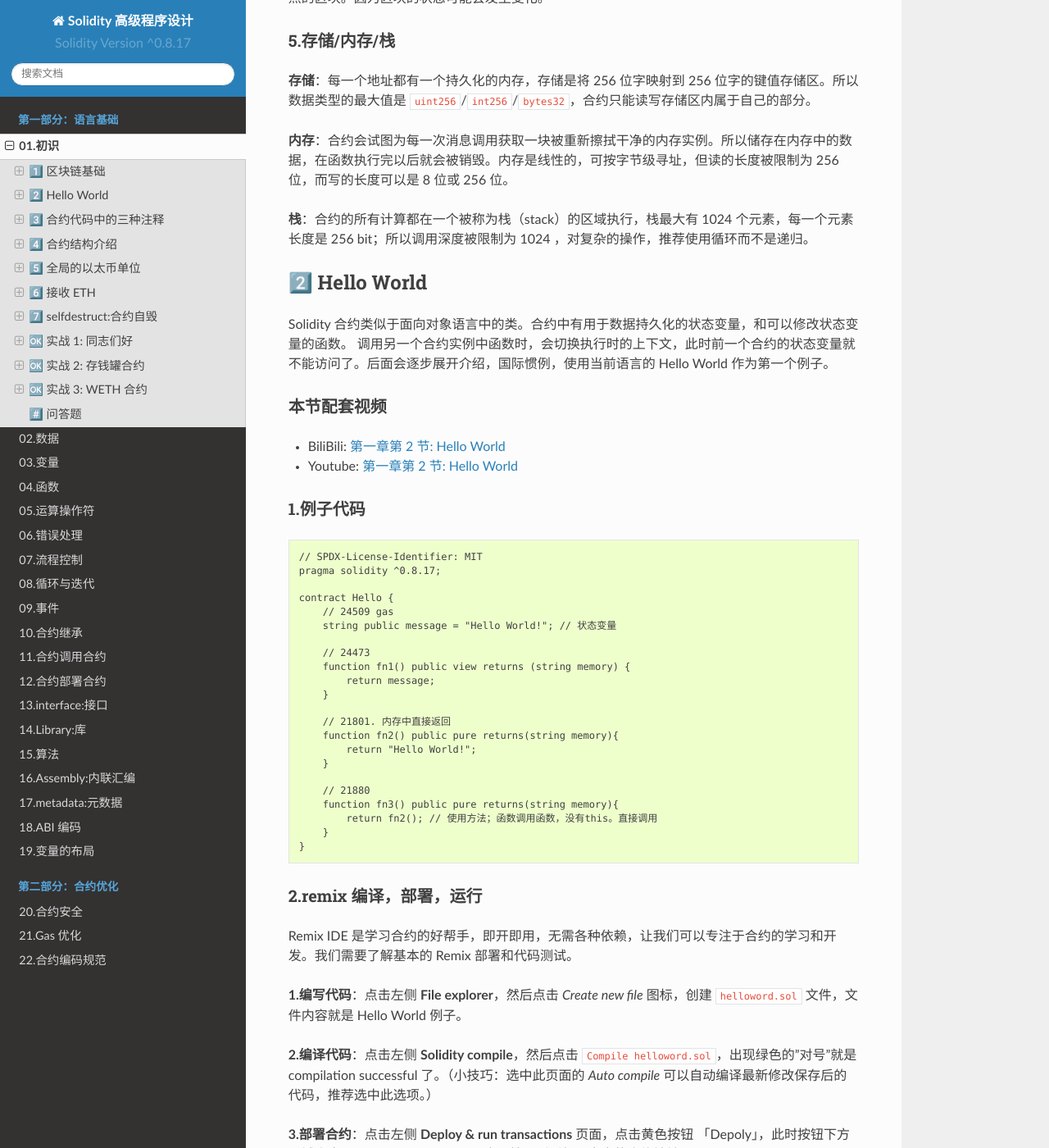
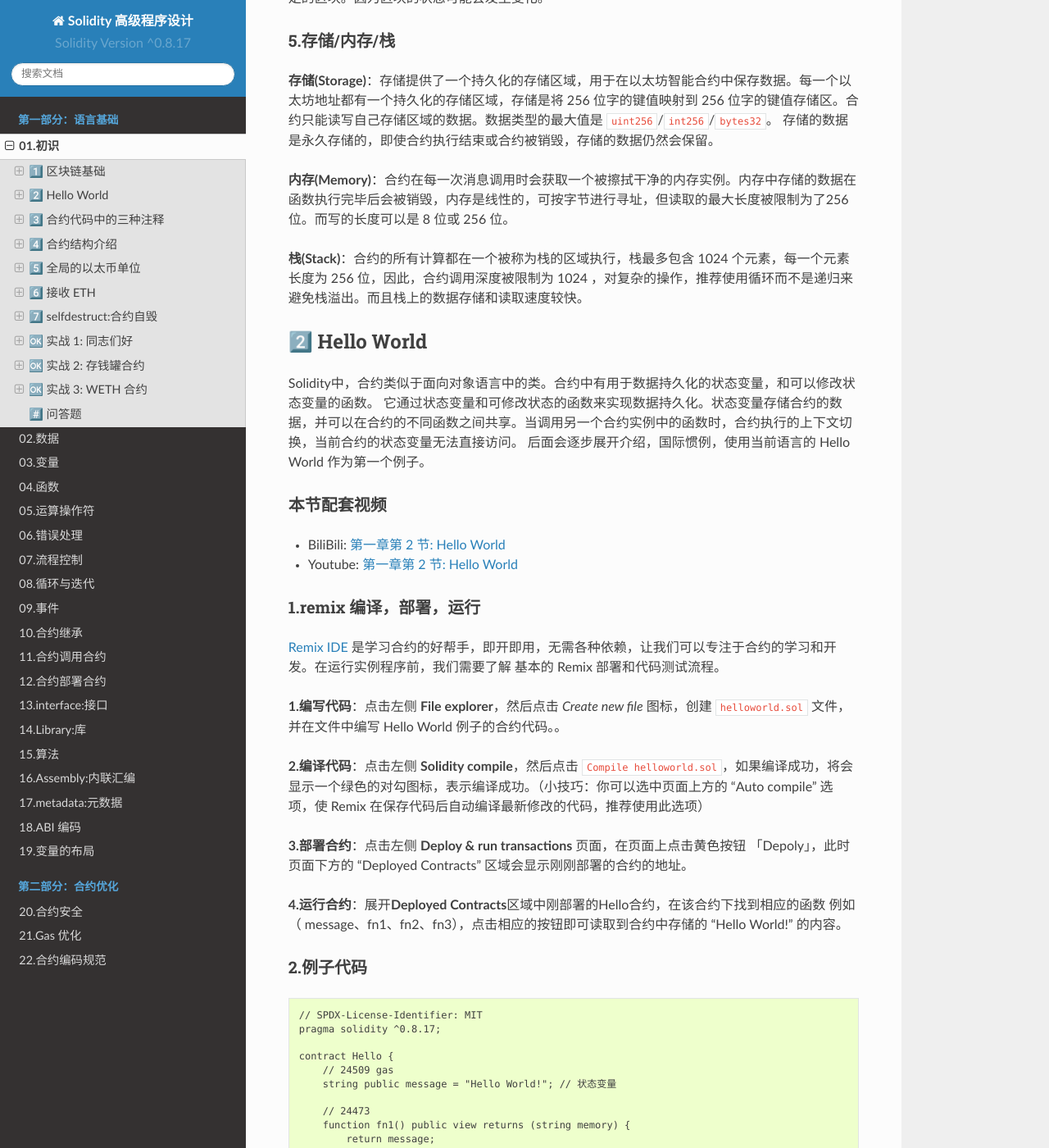
Before and after one commit to anbang/professional-solidity, a Sphinx documentation site: the page built from docs/source/01.hello.md, in a window 1280 px wide and 1400 px high, scrolled down 2379 px. Shown: the whole window at 82% size. Built offline with Sphinx 7.4.7 and the Read the Docs theme 2.0.0, drawn with Linux system fonts in a browser that asks for light colours; some of the changed text lies outside the part shown.

Commit message:
Update 01.hello.md
Update 01.hello.md   Modify the language description to make it easier to understand

````diff
--- a/docs/source/01.hello.md
+++ b/docs/source/01.hello.md
@@ -67,26 +67,45 @@ gas:合约的手续费；是作为用户为当前交易支付的手续费，每
 
 然而，我们需要关心的是，**区块可能被回滚，交易可能被作废**，这意味着你发起的交易有可能被回滚甚至从区块链中删除。区块链不能保证当前的交易一定会包含在下一个区块中。这种特性需要我们在开发合约时予以注意。
 
-如果你开发的合约中存在顺序关系，你需要特别注意这个特性。 合约内的逻辑，不能依赖于某个特点的区块。因为区块的状态可能会发生变化。
+如果你开发的合约中存在顺序关系，你需要特别注意这个特性。 合约内的逻辑，不能依赖于某个特定的区块。因为区块的状态可能会发生变化。
 
 ### 5.存储/内存/栈
 
-**存储**：每一个地址都有一个持久化的内存，存储是将 256 位字映射到 256 位字的键值存储区。所以数据类型的最大值是 `uint256`/`int256`/`bytes32`，合约只能读写存储区内属于自己的部分。
-
-**内存**：合约会试图为每一次消息调用获取一块被重新擦拭干净的内存实例。所以储存在内存中的数据，在函数执行完以后就会被销毁。内存是线性的，可按字节级寻址，但读的长度被限制为 256 位，而写的长度可以是 8 位或 256 位。
-
-**栈**：合约的所有计算都在一个被称为栈（stack）的区域执行，栈最大有 1024 个元素，每一个元素长度是 256 bit；所以调用深度被限制为 1024 ，对复杂的操作，推荐使用循环而不是递归。
+**存储(Storage)**：存储提供了一个持久化的存储区域，用于在以太坊智能合约中保存数据。每一个以太坊地址都有一个持久化的存储区域，存储是将 256 位字的键值映射到 256 位字的键值存储区。合约只能读写自己存储区域的数据。数据类型的最大值是 `uint256`/`int256`/`bytes32`。
+  存储的数据是永久存储的，即使合约执行结束或合约被销毁，存储的数据仍然会保留。
+
+**内存(Memory)**：合约在每一次消息调用时会获取一个被擦拭干净的内存实例。内存中存储的数据在函数执行完毕后会被销毁，内存是线性的，可按字节进行寻址，但读取的最大长度被限制为了256位。而写的长度可以是 8 位或 256 位。
+
+**栈(Stack)**：合约的所有计算都在一个被称为栈的区域执行，栈最多包含 1024 个元素，每一个元素长度为 256 位，因此，合约调用深度被限制为 1024 ，对复杂的操作，推荐使用循环而不是递归来避免栈溢出。而且栈上的数据存储和读取速度较快。
 
 ## 2️⃣ Hello World
 
-Solidity 合约类似于面向对象语言中的类。合约中有用于数据持久化的状态变量，和可以修改状态变量的函数。 调用另一个合约实例中函数时，会切换执行时的上下文，此时前一个合约的状态变量就不能访问了。后面会逐步展开介绍，国际惯例，使用当前语言的 Hello World 作为第一个例子。
+Solidity中，合约类似于面向对象语言中的类。合约中有用于数据持久化的状态变量，和可以修改状态变量的函数。 它通过状态变量和可修改状态的函数来实现数据持久化。状态变量存储合约的数据，并可以在合约的不同函数之间共享。当调用另一个合约实例中的函数时，合约执行的上下文切换，当前合约的状态变量无法直接访问。
+后面会逐步展开介绍，国际惯例，使用当前语言的 Hello World 作为第一个例子。
 
 ### 本节配套视频
 
 - BiliBili: <a href="https://www.bilibili.com/video/BV1HR4y197Ag?p=2" target="_blank" rel="noreferrer">第一章第 2 节: Hello World</a>
 - Youtube: <a href="https://www.youtube.com/watch?v=MP25t3nKSZM&list=PLdXBX6Eqe4Net43OWIZychHW0n6CX_8Ih&index=2" target="_blank" rel="noreferrer">第一章第 2 节: Hello World</a>
 
-### 1.例子代码
+
+
+### 1.remix 编译，部署，运行
+
+<a href="http://remix.ethereum.org/">Remix IDE</a> 是学习合约的好帮手，即开即用，无需各种依赖，让我们可以专注于合约的学习和开发。在运行实例程序前，我们需要了解 基本的 Remix 部署和代码测试流程。
+
+**1.编写代码**：点击左侧 **File explorer**，然后点击 _Create new file_ 图标，创建 `helloworld.sol` 文件，并在文件中编写 Hello World 例子的合约代码。。
+
+**2.编译代码**：点击左侧 **Solidity compile**，然后点击 `Compile helloworld.sol`，如果编译成功，将会显示一个绿色的对勾图标，表示编译成功。（小技巧：你可以选中页面上方的 "Auto compile" 选项，使 Remix 在保存代码后自动编译最新修改的代码，推荐使用此选项）
+
+**3.部署合约**：点击左侧 **Deploy & run transactions** 页面，在页面上点击黄色按钮 「Depoly」，此时页面下方的 "Deployed Contracts" 区域会显示刚刚部署的合约的地址。
+
+**4.运行合约**：展开**Deployed Contracts**区域中刚部署的Hello合约，在该合约下找到相应的函数 例如（ message、fn1、fn2、fn3），点击相应的按钮即可读取到合约中存储的 "Hello World!" 的内容。
+
+<!-- ![](/_static/01/001.png) -->
+
+
+### 2.例子代码
 
 ```
 // SPDX-License-Identifier: MIT
@@ -113,27 +132,22 @@ contract Hello {
 }
 ```
 
-### 2.remix 编译，部署，运行
-
-Remix IDE 是学习合约的好帮手，即开即用，无需各种依赖，让我们可以专注于合约的学习和开发。我们需要了解基本的 Remix 部署和代码测试。
-
-**1.编写代码**：点击左侧 **File explorer**，然后点击 _Create new file_ 图标，创建 `helloword.sol` 文件，文件内容就是 Hello World 例子。
-
-**2.编译代码**：点击左侧 **Solidity compile**，然后点击 `Compile helloword.sol`，出现绿色的"对号"就是 compilation successful 了。（小技巧：选中此页面的 _Auto compile_ 可以自动编译最新修改保存后的代码，推荐选中此选项。）
-
-**3.部署合约**：点击左侧 **Deploy & run transactions** 页面，点击黄色按钮 「Depoly」，此时按钮下方区域会出现**Deployed Contracts**，这里就是刚刚部署出来的合约地址。
-
-**4.运行合约**：展开**Deployed Contracts**中刚部署的合约，找到刚刚部署的 Hello 合约，点击 `message`/`fn1`/`fn2`/`fn3` 按钮都可以读取到`"Hello World!"`内容。
-
-<!-- ![](/_static/01/001.png) -->
 
 ### 3.Hello World 例子分析
 
-上面的代码获取 message 可以得到 `"Hello World!"`,调用 `fn1()`函数，也可以得到 `"Hello World!"`; 这是因为 `fn1` 里面的逻辑是返回 message。通过这个例子可以发现，合约内调用变量并不需要使用 `this` 之类的关键字，直接使用即可，调用函数也是如此，直接 `fnName([x])` 就可以。
-
-通过 Remix 调用详情我们可以发现，他们消耗的 gas 不相同。通常直接获取 `message` 更省钱，因为`message`储存在状态变量中，而函数`helloWorld`是读取了状态变量然后再返回出去。但是在 Remix 中有时候得到的结果却并不相同，不用太相信 Remix 内的 gas。在 Remix 中，代码顺序，变量名/函数名长短的修改都可以大大影响 gas 消耗，不要太相信 Remix 的 ga 消耗。
-
-在编写 solidity 代码时，保证安全的前提下，让合约消耗更少的 gas 是一个重要的优化方向。后面会有专门的一章进行 gas 优化的探讨，这里不再多展开。
+上面的代码定义了一个名为 **Hello** 的合约，该合约包含了三个函数和一个状态变量。
+
+- **'message'** 是一个公共的状态变量，存储着字符串 "Hello World!"。
+- **'fn1'函数** 是一个公共的视图函数(view)，用于返回状态变量 'message' 的值。 因为它只读取数据而不修改状态，所以被声明为视图函数。
+- **'fn2'函数** 是一个公共的纯函数(pure)，用于返回字符串 "Hello World!"。因为它不读取状态变量，所以被声明为纯函数。纯函数不访问合约的状态变量，只依赖于输入参数或其他纯函数的输出
+- **'fn3'函数** 是一个公共的纯函数(pure)，它调用了函数 fn2 并返回其结果。
+
+在 Remix 中调用合约的不同函数时，可以观察到它们消耗的 gas 不相同。通常直接访问状态变量`message` 的 gas 消耗更低，因为状态变量`message`存储在合约的存储区域中，而函数调用涉及读取状态变量并返回结果。如函数`helloWorld`是读取了状态变量然后再返回出去会消耗更多的gas。
+
+需要之一的是在 Remix 中得到的 gas 消耗结果有时会有误差，所以不要过于依赖 Remix 中的 gas 消耗估算。
+
+在编写 Solidity 代码时，除了保证安全性外，优化合约的 gas 消耗是一个重要的方向。后后续的章节中，我们将探讨如何进行 gas 优化，在 Remix 中，代码顺序，变量名/函数名长短的修改都可以大大影响 gas 消耗。所以，不要过于依赖 Remix 中的 gas 消耗估算结果，实际 gas 消耗可能会有所不同。
+
 
 ## 3️⃣ 合约代码中的三种注释
 
````
